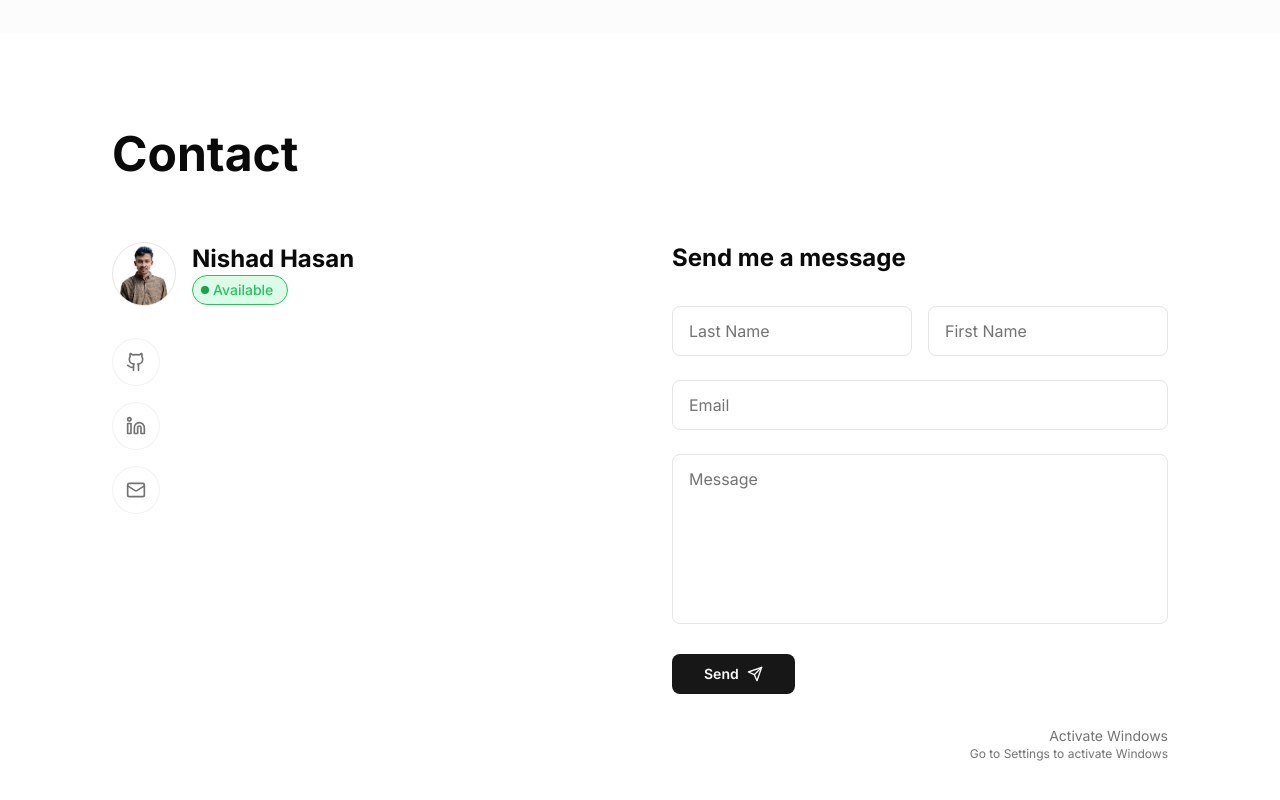
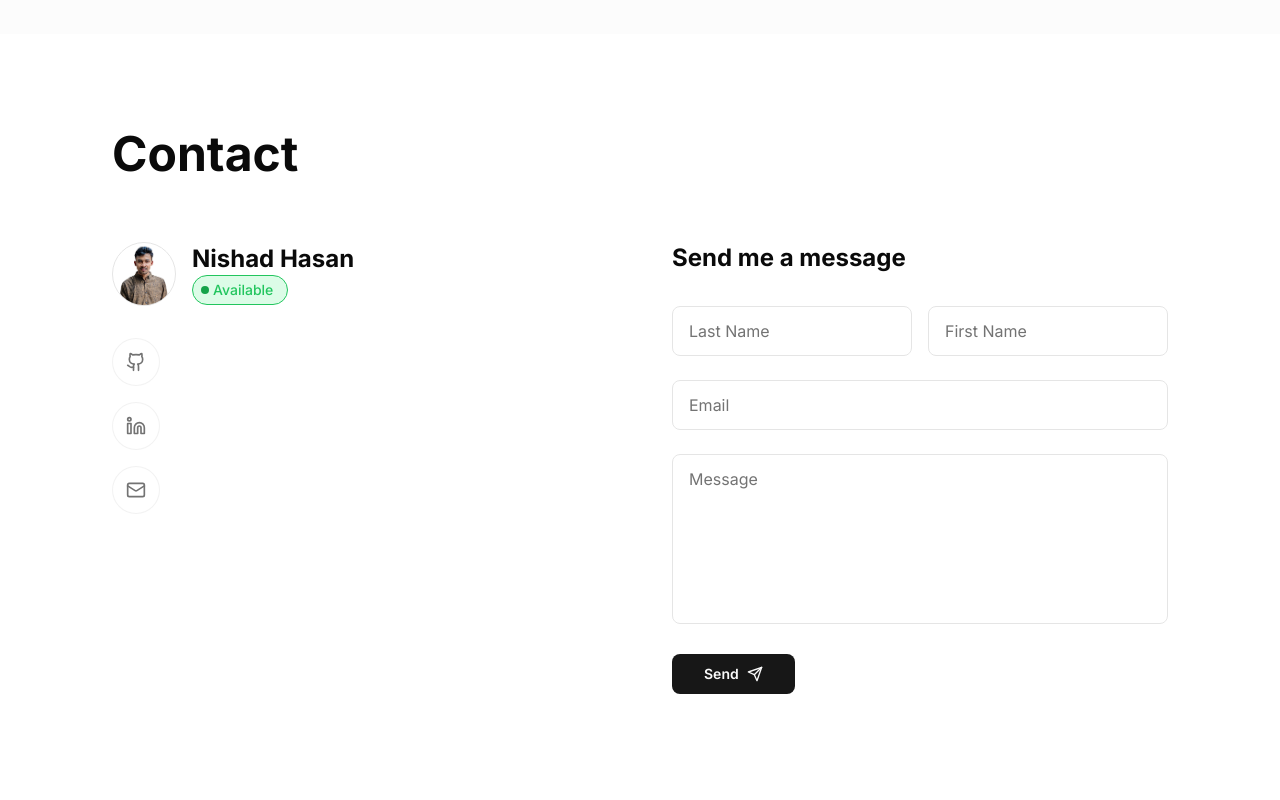
Before and after one commit to nishadinfo9/portfolio, a Next.js app: page / in a window 1280 px wide. Shown: the part 4364-5164 px from the top of the page. Built offline with nearby package versions, Linux system fonts and the light colour scheme.

Commit message:
remove unnecessary Windows activation info from contact component

```diff
--- a/src/components/contact.tsx
+++ b/src/components/contact.tsx
@@ -234,16 +234,6 @@ export function Contact() {
                   </Button>
                 </motion.div>
               </form>
-
-              {/* Additional Info */}
-              <div className="mt-8 text-right">
-                <p className="text-sm text-muted-foreground">
-                  Activate Windows
-                </p>
-                <p className="text-xs text-muted-foreground">
-                  Go to Settings to activate Windows
-                </p>
-              </div>
             </motion.div>
           </div>
         </motion.div>
```
